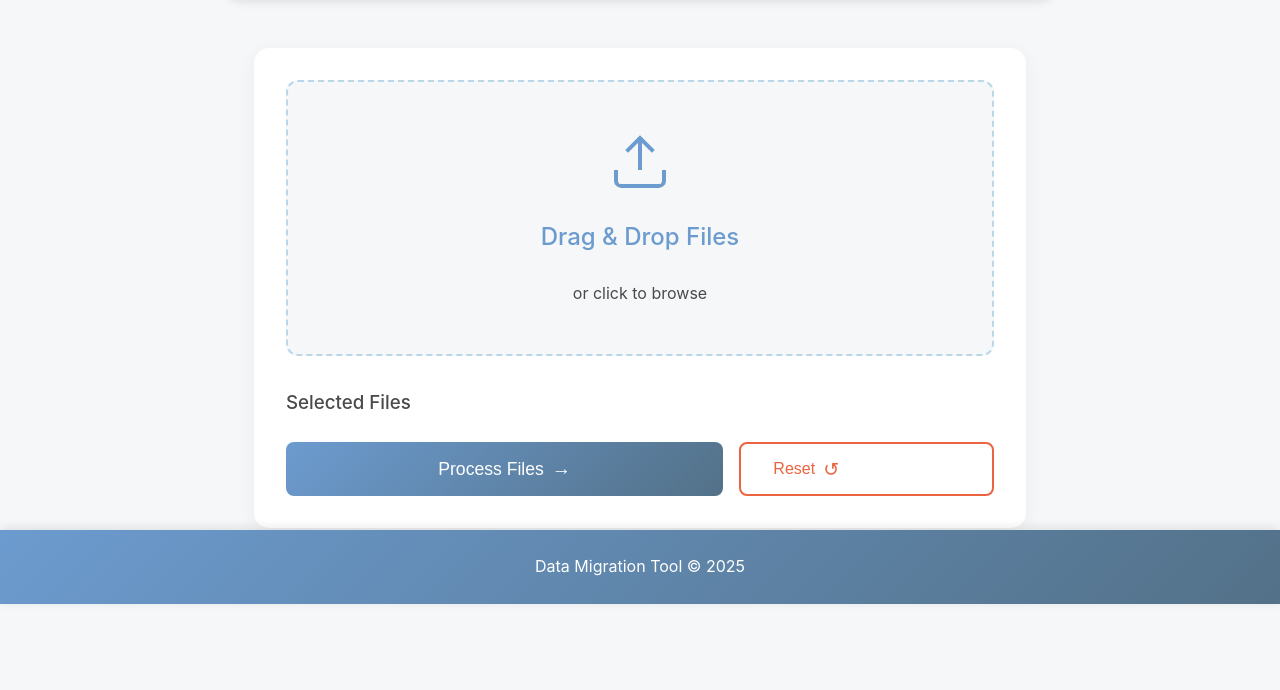
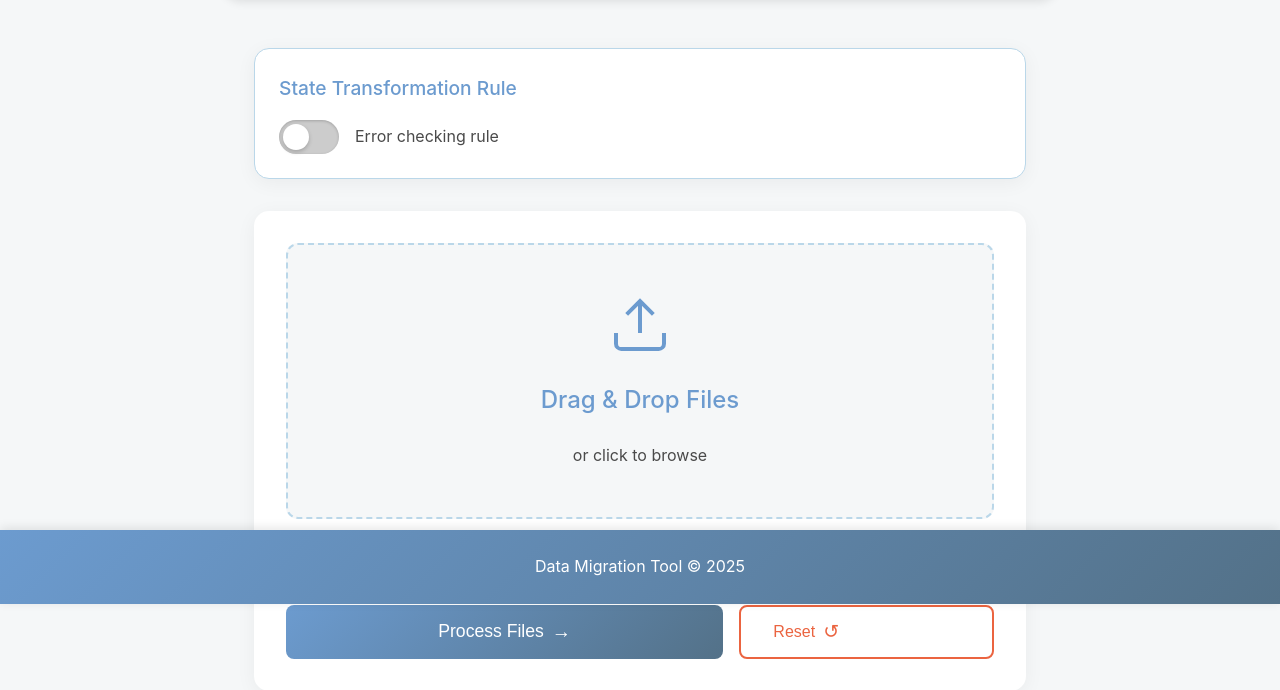
Before and after one commit to ishanc/sapDatamigration_1.1, a Flask app: page / in a window 1280 px wide. Shown: the part 196-886 px from the top of the page. Before the commit the page ends 800 px from the top, so only its background shows below. Run offline with Flask 3, Linux system fonts and the light colour scheme; data that the repository does not hold is empty; parts of the project's set-up code (start-up, migrations or seed data) failed here and were passed over.

Commit message:
with demo toggle

```diff
--- a/app.py
+++ b/app.py
@@ -16,7 +16,7 @@
 
 # Validate URI scheme
 parsed_uri = urlparse(NEO4J_URI)
-if parsed_uri.scheme not in ['bolt', 'neo4j', 'neo4j+s', 'neo4j+ssc']:
+if (parsed_uri.scheme not in ['bolt', 'neo4j', 'neo4j+s', 'neo4j+ssc']):
     raise ValueError(f"Invalid Neo4j URI scheme: {parsed_uri.scheme}")
 
 NEO4J_USER = os.getenv("NEO4J_USER")
@@ -317,7 +317,7 @@
 
         # Get and apply column order
         column_order = neo4j_handler.fetch_column_order()
-        if column_order:
+        if (column_order):
             ordered_columns = [col for col in column_order if col in output_df.columns]
             output_df = output_df[ordered_columns]
 
@@ -340,6 +340,99 @@
     finally:
         neo4j_handler.close()
 
+def add_state_transformation(uri, user, password):
+    cypher = '''
+    MATCH (s:SourceField {name: "state"})
+    MATCH (t:TargetField {name: "regio"})
+    MERGE (s)-[r:MAPPED_TO]->(t)
+    SET r.rule = "transform",
+        r.transform_query = "CASE \
+            WHEN toUpper(text) IN ['ALABAMA', 'AL'] THEN 'AL' \
+            WHEN toUpper(text) IN ['ALASKA', 'AK'] THEN 'AK' \
+            WHEN toUpper(text) IN ['ARIZONA', 'AZ'] THEN 'AZ' \
+            WHEN toUpper(text) IN ['ARKANSAS', 'AR'] THEN 'AR' \
+            WHEN toUpper(text) IN ['CALIFORNIA', 'CA'] THEN 'CA' \
+            WHEN toUpper(text) IN ['COLORADO', 'CO'] THEN 'CO' \
+            WHEN toUpper(text) IN ['CONNECTICUT', 'CT'] THEN 'CT' \
+            WHEN toUpper(text) IN ['DELAWARE', 'DE'] THEN 'DE' \
+            WHEN toUpper(text) IN ['FLORIDA', 'FL'] THEN 'FL' \
+            WHEN toUpper(text) IN ['GEORGIA', 'GA'] THEN 'GA' \
+            WHEN toUpper(text) IN ['HAWAII', 'HI'] THEN 'HI' \
+            WHEN toUpper(text) IN ['IDAHO', 'ID'] THEN 'ID' \
+            WHEN toUpper(text) IN ['ILLINOIS', 'IL'] THEN 'IL' \
+            WHEN toUpper(text) IN ['INDIANA', 'IN'] THEN 'IN' \
+            WHEN toUpper(text) IN ['IOWA', 'IA'] THEN 'IA' \
+            WHEN toUpper(text) IN ['KANSAS', 'KS'] THEN 'KS' \
+            WHEN toUpper(text) IN ['KENTUCKY', 'KY'] THEN 'KY' \
+            WHEN toUpper(text) IN ['LOUISIANA', 'LA'] THEN 'LA' \
+            WHEN toUpper(text) IN ['MAINE', 'ME'] THEN 'ME' \
+            WHEN toUpper(text) IN ['MARYLAND', 'MD'] THEN 'MD' \
+            WHEN toUpper(text) IN ['MASSACHUSETTS', 'MA'] THEN 'MA' \
+            WHEN toUpper(text) IN ['MICHIGAN', 'MI'] THEN 'MI' \
+            WHEN toUpper(text) IN ['MINNESOTA', 'MN'] THEN 'MN' \
+            WHEN toUpper(text) IN ['MISSISSIPPI', 'MS'] THEN 'MS' \
+            WHEN toUpper(text) IN ['MISSOURI', 'MO'] THEN 'MO' \
+            WHEN toUpper(text) IN ['MONTANA', 'MT'] THEN 'MT' \
+            WHEN toUpper(text) IN ['NEBRASKA', 'NE'] THEN 'NE' \
+            WHEN toUpper(text) IN ['NEVADA', 'NV'] THEN 'NV' \
+            WHEN toUpper(text) IN ['NEW HAMPSHIRE', 'NH'] THEN 'NH' \
+            WHEN toUpper(text) IN ['NEW JERSEY', 'NJ'] THEN 'NJ' \
+            WHEN toUpper(text) IN ['NEW MEXICO', 'NM'] THEN 'NM' \
+            WHEN toUpper(text) IN ['NEW YORK', 'NY'] THEN 'NY' \
+            WHEN toUpper(text) IN ['NORTH CAROLINA', 'NC'] THEN 'NC' \
+            WHEN toUpper(text) IN ['NORTH DAKOTA', 'ND'] THEN 'ND' \
+            WHEN toUpper(text) IN ['OHIO', 'OH'] THEN 'OH' \
+            WHEN toUpper(text) IN ['OKLAHOMA', 'OK'] THEN 'OK' \
+            WHEN toUpper(text) IN ['OREGON', 'OR'] THEN 'OR' \
+            WHEN toUpper(text) IN ['PENNSYLVANIA', 'PA'] THEN 'PA' \
+            WHEN toUpper(text) IN ['RHODE ISLAND', 'RI'] THEN 'RI' \
+            WHEN toUpper(text) IN ['SOUTH CAROLINA', 'SC'] THEN 'SC' \
+            WHEN toUpper(text) IN ['SOUTH DAKOTA', 'SD'] THEN 'SD' \
+            WHEN toUpper(text) IN ['TENNESSEE', 'TN'] THEN 'TN' \
+            WHEN toUpper(text) IN ['TEXAS', 'TX'] THEN 'TX' \
+            WHEN toUpper(text) IN ['UTAH', 'UT'] THEN 'UT' \
+            WHEN toUpper(text) IN ['VERMONT', 'VT'] THEN 'VT' \
+            WHEN toUpper(text) IN ['VIRGINIA', 'VA'] THEN 'VA' \
+            WHEN toUpper(text) IN ['WASHINGTON', 'WA'] THEN 'WA' \
+            WHEN toUpper(text) IN ['WEST VIRGINIA', 'WV'] THEN 'WV' \
+            WHEN toUpper(text) IN ['WISCONSIN', 'WI'] THEN 'WI' \
+            WHEN toUpper(text) IN ['WYOMING', 'WY'] THEN 'WY' \
+            WHEN toUpper(text) IN ['DISTRICT OF COLUMBIA', 'DC'] THEN 'DC' \
+            WHEN text IS NULL OR text = '' THEN '' \
+            WHEN size(text) = 2 THEN toUpper(text) \
+            ELSE 'XX' \
+        END"
+    '''
+    with GraphDatabase.driver(uri, auth=(user, password)) as driver:
+        with driver.session() as session:
+            session.run(cypher)
+            return True
+
+def delete_state_transformation(uri, user, password):
+    with GraphDatabase.driver(uri, auth=(user, password)) as driver:
+        with driver.session() as session:
+            # First operation: Delete the existing relationship
+            delete_query = "MATCH (:SourceField {name: 'state'})-[r:MAPPED_TO]->(:TargetField {name: 'regio'}) DELETE r"
+            session.run(delete_query)
+
+            # Second operation: Create new direct mapping
+            create_query = "MATCH (s:SourceField {name: 'state'}), (t:TargetField {name: 'regio'}) CREATE (s)-[:MAPPED_TO {rule: 'direct'}]->(t)"
+            session.run(create_query)
+
+            return True
+
+def state_rule_status(uri, user, password):
+    cypher = '''
+    MATCH (s:SourceField {name: "state"})-[r:MAPPED_TO]->(t:TargetField {name: "regio"})
+    WHERE r.rule = "transform"
+    RETURN COUNT(r) AS rule_count
+    '''
+    with GraphDatabase.driver(uri, auth=(user, password)) as driver:
+        with driver.session() as session:
+            result = session.run(cypher)
+            count = result.single()["rule_count"]
+            return count > 0
+
 if __name__ == "__main__":
     result = process_data()
     print("\nTransformation Results:")
--- a/requirements.txt
+++ b/requirements.txt
@@ -1,8 +1,8 @@
 neo4j==5.14.1
-pandas==2.1.4
+pandas>=2.0.3
 python-dotenv==1.0.0
 flask==3.0.0
 werkzeug==3.0.1
 huggingface-hub>=0.19.4,<0.21.0
-torch==2.0.1
-tensorflow
+torch>=2.6.0
+flask-cors
--- a/server.py
+++ b/server.py
@@ -1,14 +1,26 @@
 import os
 from flask import Flask, request, jsonify, render_template, send_from_directory
 from werkzeug.utils import secure_filename
-from app import process_data
+from app import process_data, add_state_transformation, delete_state_transformation, state_rule_status
 import config
+from flask_cors import CORS
+from neo4j import GraphDatabase
+from dotenv import load_dotenv
+
+# Load environment variables
+load_dotenv()
 
 # Flask app configuration
 app = Flask(__name__)
+CORS(app)
 app.config['UPLOAD_FOLDER'] = 'uploads'
 app.config['MAX_CONTENT_LENGTH'] = 16 * 1024 * 1024  # 16MB max file size
 ALLOWED_EXTENSIONS = {'csv'}
+
+# Get Neo4j credentials from environment
+NEO4J_URI = os.getenv('NEO4J_URI')
+NEO4J_USER = os.getenv('NEO4J_USER')
+NEO4J_PASSWORD = os.getenv('NEO4J_PASSWORD')
 
 # Create upload folder if it doesn't exist
 os.makedirs(app.config['UPLOAD_FOLDER'], exist_ok=True)
@@ -19,7 +31,6 @@
 @app.route('/')
 def index():
     return render_template('ui.html')
-
 
 @app.route('/health', methods=['GET'])
 def health_check():
@@ -62,5 +73,48 @@
     directory = os.path.dirname(os.path.abspath(__file__))
     return send_from_directory(directory, filename, as_attachment=True)
 
+@app.route("/toggle_state_transformation", methods=["POST"])
+def toggle_state_transformation():
+    action = request.json.get("action")
+    if not action:
+        return jsonify({"success": False, "error": "Missing action parameter"}), 400
+
+    print(f"Processing toggle action: {action}")
+    try:
+        if action == "add":
+            add_state_transformation(NEO4J_URI, NEO4J_USER, NEO4J_PASSWORD)
+            print("Successfully added transformation rule")
+            return jsonify({
+                "success": True,
+                "message": "State transformation rule added successfully."
+            })
+        elif action == "delete":
+            try:
+                delete_state_transformation(NEO4J_URI, NEO4J_USER, NEO4J_PASSWORD)
+                print("Successfully deleted transformation rule")
+                return jsonify({
+                    "success": True,
+                    "message": "State transformation rule removed successfully."
+                })
+            except Exception as e:
+                print(f"Error in delete_state_transformation: {str(e)}")
+                return jsonify({
+                    "success": False,
+                    "error": f"Database error: {str(e)}"
+                }), 500
+        else:
+            return jsonify({"success": False, "error": "Invalid action."}), 400
+    except Exception as e:
+        print(f"Error in toggle_state_transformation: {str(e)}")
+        return jsonify({"success": False, "error": str(e)}), 500
+
+@app.route("/state_rule_status", methods=["POST"])
+def state_rule_status_route():
+    try:
+        active = state_rule_status(NEO4J_URI, NEO4J_USER, NEO4J_PASSWORD)
+        return jsonify({"success": True, "active": active})
+    except Exception as e:
+        return jsonify({"success": False, "error": str(e)}), 500
+
 if __name__ == "__main__":
     app.run(host='0.0.0.0', port=8080)
--- a/static/css/styles.css
+++ b/static/css/styles.css
@@ -384,3 +384,101 @@
     background-color: var(--error-color);
     color: white;
 }
+
+/* Toggle Switch Styles */
+.toggle-container {
+    display: flex;
+    align-items: center;
+    gap: 1rem;
+    margin-top: 0.5rem;
+}
+
+.switch {
+    position: relative;
+    display: inline-block;
+    width: 60px;
+    height: 34px;
+    cursor: pointer;
+}
+
+.switch input {
+    opacity: 0;
+    width: 0;
+    height: 0;
+}
+
+.slider {
+    position: absolute;
+    cursor: pointer;
+    top: 0;
+    left: 0;
+    right: 0;
+    bottom: 0;
+    background-color: #ccc;
+    transition: .4s;
+    border-radius: 34px;
+    box-shadow: inset 0 1px 3px rgba(0,0,0,0.2);
+}
+
+.slider:before {
+    position: absolute;
+    content: "";
+    height: 26px;
+    width: 26px;
+    left: 4px;
+    bottom: 4px;
+    background-color: white;
+    transition: .3s;
+    border-radius: 50%;
+    box-shadow: 0 2px 4px rgba(0,0,0,0.2);
+}
+
+.switch:active .slider:before {
+    width: 32px;
+}
+
+input:checked + .slider {
+    background-color: var(--primary-color);
+}
+
+input:focus + .slider {
+    box-shadow: inset 0 1px 3px rgba(0,0,0,0.2), 0 0 0 2px rgba(108, 155, 207, 0.25);
+}
+
+input:checked + .slider:before {
+    transform: translateX(26px);
+}
+
+input:disabled + .slider {
+    opacity: 0.6;
+    cursor: not-allowed;
+}
+
+.toggle-status {
+    margin-left: 12px;
+    font-size: 1rem;
+    color: var(--text-color);
+    transition: .3s;
+}
+
+.toggle-label {
+    font-size: 1rem;
+    color: var(--text-color);
+}
+
+/* Control Panel Styles */
+.control-panel {
+    background: white;
+    border-radius: 15px;
+    padding: 1.5rem;
+    margin-bottom: 2rem;
+    box-shadow: 0 4px 20px rgba(0, 0, 0, 0.05);
+    border: 1px solid var(--border-color);
+}
+
+.control-panel h3 {
+    color: var(--primary-color);
+    margin-bottom: 1rem;
+    font-size: 1.2rem;
+    font-weight: 500;
+}
--- a/static/js/script.js
+++ b/static/js/script.js
@@ -12,8 +12,29 @@
     const toast = document.getElementById('toast');
     const resetButton = document.getElementById('reset-button');
 
+    // === State Transformation Toggle ===
+    console.group('Toggle Initialization');
+    console.log('Starting toggle initialization...');
+
+    const toggleCheckbox = document.querySelector('#toggle-state-rule');
+    const toggleStatus = document.querySelector('#toggle-status');
+
+    console.log('Toggle elements:', {
+        toggleCheckbox: toggleCheckbox,
+        toggleStatus: toggleStatus,
+        toggleCheckboxExists: !!toggleCheckbox,
+        toggleStatusExists: !!toggleStatus
+    });
+
+    if (!toggleCheckbox || !toggleStatus) {
+        console.error('Toggle elements not found. DOM structure might be incorrect.');
+        console.groupEnd();
+        return;
+    }
+
     let selectedFiles = [];
 
+    // === File Upload Handlers ===
     // Drag and drop handlers
     dropZone.addEventListener('dragover', (e) => {
         e.preventDefault();
@@ -64,6 +85,7 @@
         updateFileList();
     };
 
+    // === File Processing ===
     uploadButton.addEventListener('click', async () => {
         if (!selectedFiles.length) return;
 
@@ -154,33 +176,98 @@
 
     resetButton.addEventListener('click', resetForm);
 
-    // Chat Interface Logic
-    const sendButton = document.getElementById("send-button");
-    const userMessage = document.getElementById("user-message");
-    const chatHistory = document.getElementById("chat-history");
+    // === State Transformation Functions ===
+    async function checkStateRule() {
+        console.group('checkStateRule');
+        console.log('Starting state rule check...');
+        toggleCheckbox.disabled = true;
+        toggleStatus.textContent = 'Checking...';
 
-    sendButton.addEventListener("click", () => {
-        const message = userMessage.value.trim();
-        if (message === "") {
-            return;
+        try {
+            console.log('Sending request to check state rule status...');
+            const response = await fetch('/state_rule_status', {
+                method: 'POST',
+                headers: { 'Content-Type': 'application/json' },
+                body: JSON.stringify({})
+            });
+
+            console.log('Response received:', response);
+            const data = await response.json();
+            console.log('State rule status data:', data);
+
+            if (data.success) {
+                toggleCheckbox.checked = data.active;
+                toggleStatus.textContent = data.active ? 'Rule is ON' : 'Rule is OFF';
+                console.log('Successfully updated toggle state:', {
+                    checked: toggleCheckbox.checked,
+                    status: toggleStatus.textContent
+                });
+            } else {
+                console.error('Error in response:', data.error);
+                toggleStatus.textContent = 'Error checking rule';
+                showToast(data.error || 'Failed to check rule status', 'error');
+            }
+        } catch (e) {
+            console.error('Error checking state rule:', e);
+            toggleStatus.textContent = 'Error checking rule';
+            showToast('Network or server error', 'error');
+        } finally {
+            toggleCheckbox.disabled = false;
+            console.groupEnd();
         }
+    }
 
-        // Add user message to chat history
-        const userMessageElement = document.createElement("div");
-        userMessageElement.textContent = `You: ${message}`;
-        chatHistory.appendChild(userMessageElement);
+    async function toggleStateRule(e) {
+        console.group('toggleStateRule');
+        console.log('Toggle state change event:', e);
+        console.log('Current checkbox state:', e.target.checked);
 
-        // Simulate LLM response
-        const botMessageElement = document.createElement("div");
-        botMessageElement.textContent = "Bot: Processing your request...";
-        chatHistory.appendChild(botMessageElement);
+        const action = e.target.checked ? 'add' : 'delete';
+        console.log('Action to perform:', action);
 
-        // Clear input field
-        userMessage.value = "";
+        toggleCheckbox.disabled = true;
+        toggleStatus.textContent = 'Processing...';
 
-        // Simulate delay for bot response
-        setTimeout(() => {
-            botMessageElement.textContent = "Bot: Here is the response to your query.";
-        }, 2000);
-    });
+        try {
+            console.log('Sending toggle request...');
+            const response = await fetch('/toggle_state_transformation', {
+                method: 'POST',
+                headers: { 'Content-Type': 'application/json' },
+                body: JSON.stringify({ action })
+            });
+
+            console.log('Toggle response received:', response);
+            const data = await response.json();
+            console.log('Toggle response data:', data);
+
+            if (data.success) {
+                toggleStatus.textContent = e.target.checked ? 'Rule is ON' : 'Rule is OFF';
+                showToast(data.message, 'success');
+                console.log('Successfully toggled state');
+            } else {
+                console.error('Error in toggle response:', data.error);
+                e.target.checked = !e.target.checked; // Revert the toggle
+                toggleStatus.textContent = e.target.checked ? 'Rule is ON' : 'Rule is OFF';
+                showToast(data.error || 'Failed to toggle rule', 'error');
+            }
+        } catch (e) {
+            console.error('Error during toggle:', e);
+            e.target.checked = !e.target.checked; // Revert the toggle
+            toggleStatus.textContent = 'Error';
+            showToast('Network or server error', 'error');
+        } finally {
+            toggleCheckbox.disabled = false;
+            console.groupEnd();
+        }
+    }
+
+    // Initialize toggle functionality
+    console.log('Adding event listener to toggle...');
+    toggleCheckbox.addEventListener('change', toggleStateRule);
+
+    // Initial check of rule status
+    console.log('Performing initial state check...');
+    checkStateRule();
+
+    console.groupEnd();
 });
--- a/templates/ui.html
+++ b/templates/ui.html
@@ -14,6 +14,17 @@
         </header>
 
         <main>
+            <section class="toggle-section control-panel">
+                <h3>State Transformation Rule</h3>
+                <div class="toggle-container">
+                    <label class="switch">
+                        <input type="checkbox" id="toggle-state-rule" role="switch" aria-checked="false">
+                        <span class="slider round"></span>
+                    </label>
+                    <span id="toggle-status" class="toggle-label">Checking status...</span>
+                </div>
+            </section>
+
             <section class="upload-section" id="file-upload">
                 <div class="upload-area" id="drop-zone">
                     <div class="upload-content">
```
Also changed, not shown: docker-compose.yml (+2 -9 lines), run_setup.py (added, +44 -0 lines).
